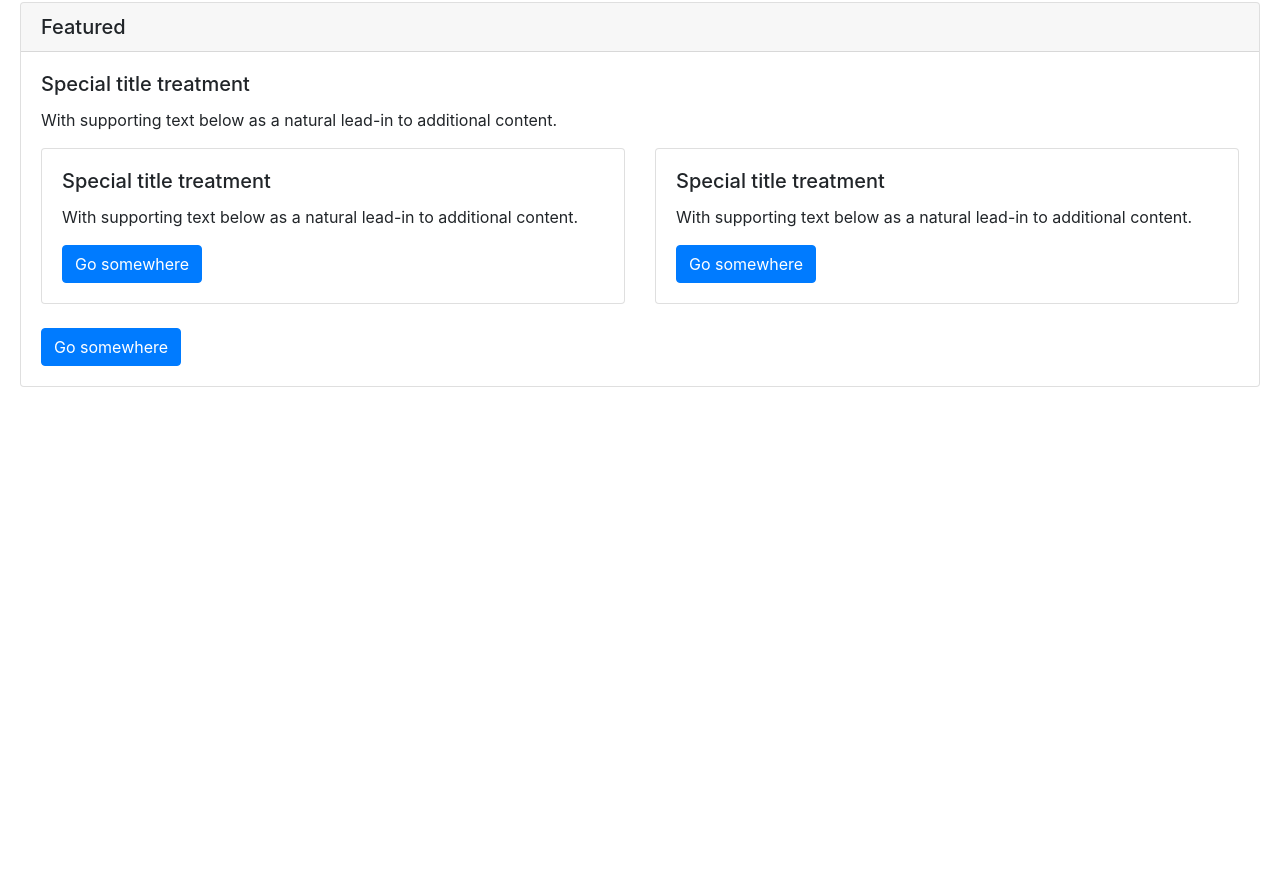
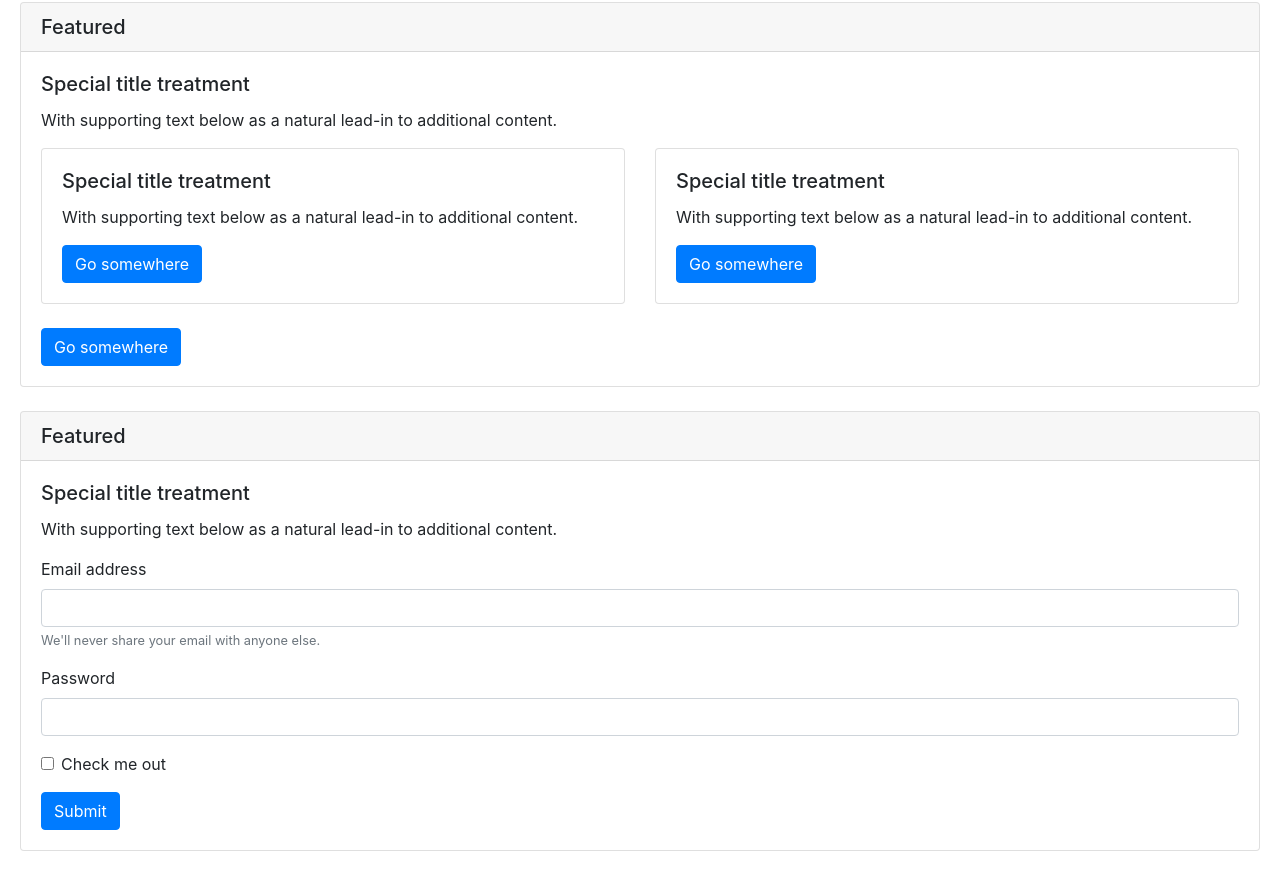
Before and after one commit to jschrbr/portfolio-bs, a plain HTML site: page index.html in a window 1280 px wide. Shown: the part 476-1366 px from the top of the page. Before the commit the page ends 883 px from the top, so only its background shows below. Drawn offline with nearby package versions, Linux system fonts and the light colour scheme.

Commit message:
Added form example from github for contact page

```diff
--- a/index.html
+++ b/index.html
@@ -113,8 +113,55 @@
                     >Go somewhere</a>
                 </div>
             </div>
+            <br />
+            <div class="card">
+                <h5 class="card-header">Featured</h5>
+                <div class="card-body">
+                    <h5 class="card-title">Special title treatment</h5>
+                    <p class="card-text">With supporting text below as a natural lead-in to additional content.</p>
+                    <form>
+                        <div class="form-group">
+                            <label for="exampleInputEmail1">Email address</label>
+                            <input
+                                type="email"
+                                class="form-control"
+                                id="exampleInputEmail1"
+                                aria-describedby="emailHelp"
+                            >
+                            <small
+                                id="emailHelp"
+                                class="form-text text-muted"
+                            >We'll never share your email with anyone else.</small>
+                        </div>
+                        <div class="form-group">
+                            <label for="exampleInputPassword1">Password</label>
+                            <input
+                                type="password"
+                                class="form-control"
+                                id="exampleInputPassword1"
+                            >
+                        </div>
+                        <div class="form-group form-check">
+                            <input
+                                type="checkbox"
+                                class="form-check-input"
+                                id="exampleCheck1"
+                            >
+                            <label
+                                class="form-check-label"
+                                for="exampleCheck1"
+                            >Check me out</label>
+                        </div>
+                        <button
+                            type="submit"
+                            class="btn btn-primary"
+                        >Submit</button>
+                    </form>
+                </div>
+            </div>
+            <br />
         </main>
-
+        <footer></footer>
     </div>
 
     <!-- Optional JavaScript -->
```
